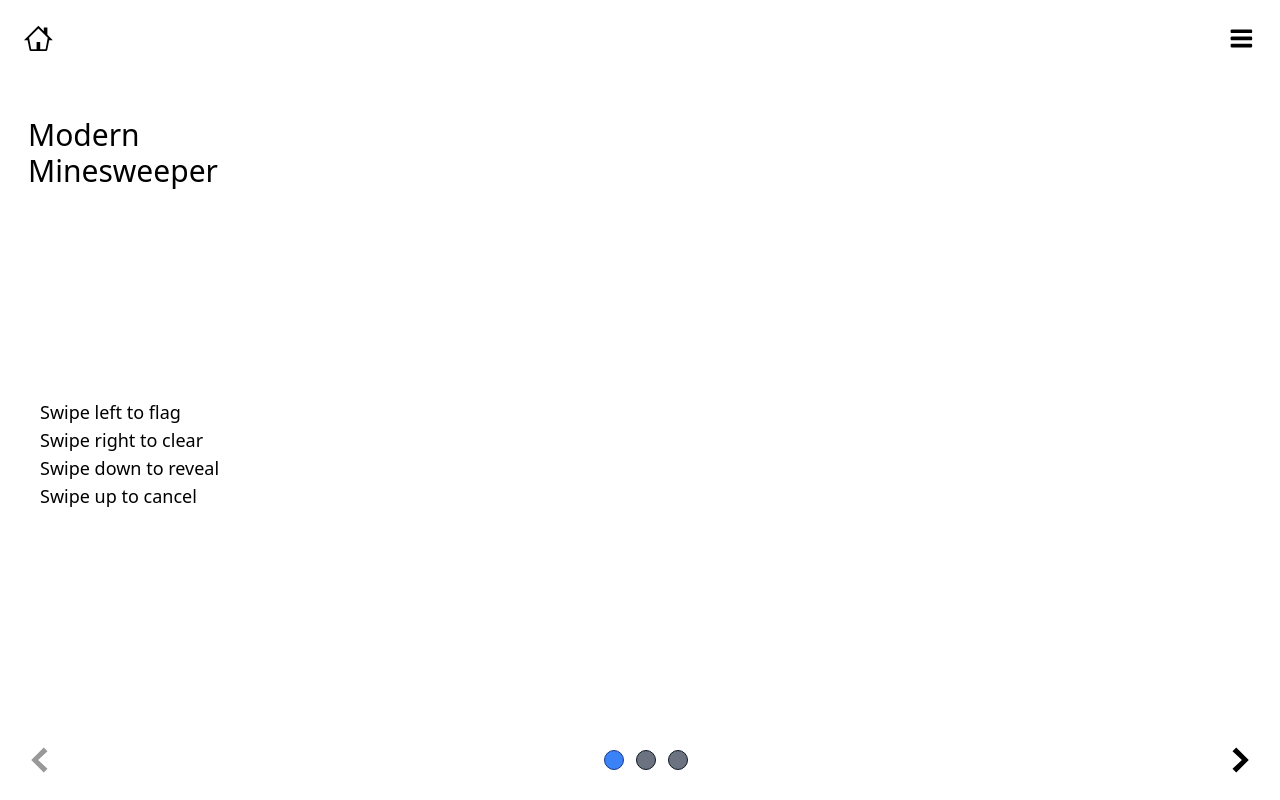
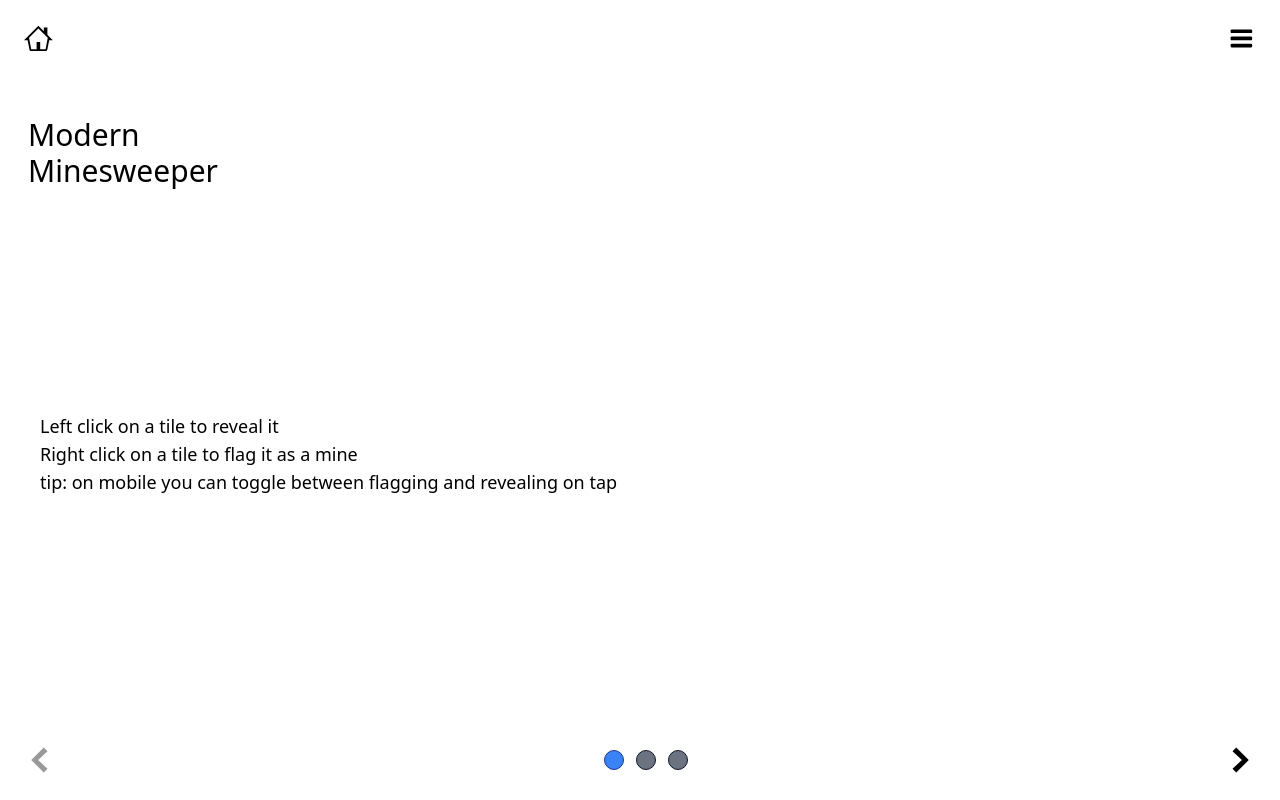
Before and after one commit to ByronStewart/Minesweeper-Clone, a React (Create React App) app in the folder frontend/: page /instructions in a window 1280 px wide. Built offline with nearby package versions, Linux system fonts and the light colour scheme.

Commit message:
fix(frontend): updated the instructions

```diff
--- a/frontend/src/components/Instructions/InstructionsPage.tsx
+++ b/frontend/src/components/Instructions/InstructionsPage.tsx
@@ -58,10 +58,16 @@ export const InstructionsPage: React.FC = () => {
           <div
             className={`mx-10 text-lg ${tabState.page !== 0 ? "hidden" : ""}`}
           >
-            <p>Swipe left to flag</p>
+            <p>Left click on a tile to reveal it</p>
+            <p>Right click on a tile to flag it as a mine</p>
+            <p>
+              tip: on mobile you can toggle between flagging and revealing on
+              tap
+            </p>
+            {/* <p>Swipe left to flag</p>
             <p>Swipe right to clear</p>
             <p>Swipe down to reveal</p>
-            <p>Swipe up to cancel</p>
+            <p>Swipe up to cancel</p> */}
           </div>
           <div
             className={`mx-10 text-lg ${tabState.page !== 1 ? "hidden" : ""}`}
```
Also changed, not shown: 1 other file (tests, documents, lock files or other folders).
